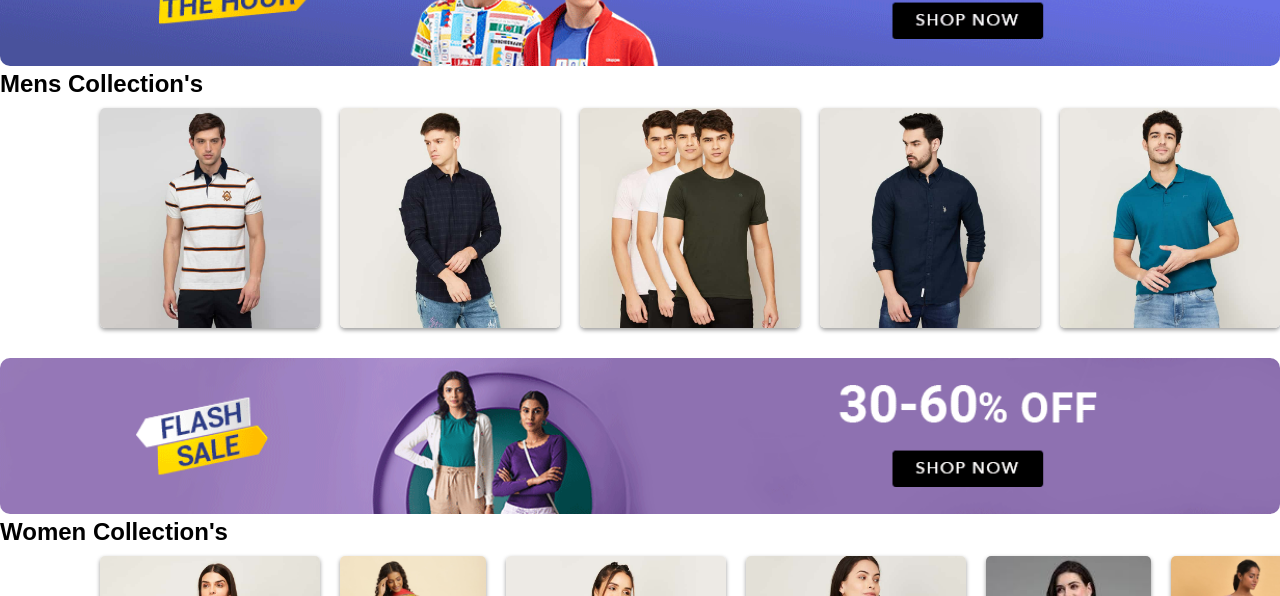
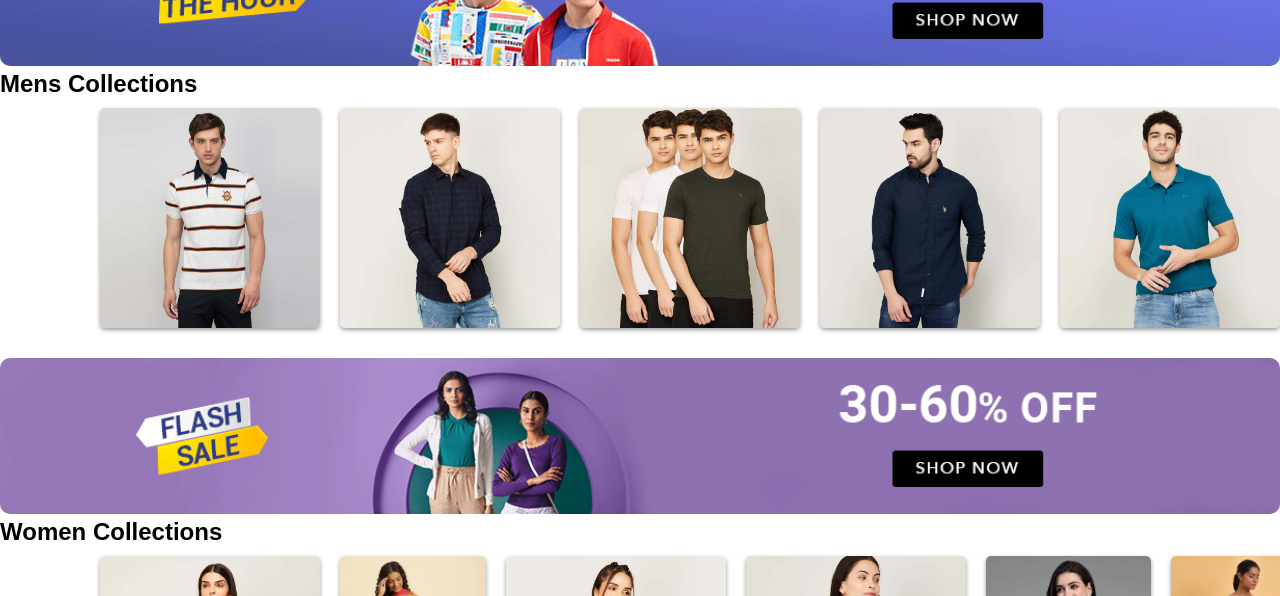
Before and after one commit to Mulamallika10/react-static-page, a React (Create React App) app: page / in a window 1280 px wide. Shown: the part 158-754 px from the top of the page. Built offline with nearby package versions, Linux system fonts and the light colour scheme.

Commit message:
2 files headings changed

```diff
--- a/src/components/Categories/MCategories.jsx
+++ b/src/components/Categories/MCategories.jsx
@@ -5,7 +5,7 @@ export default function MCategories(props) {
   const { title, image1, image2, image3, image4, image5, image6 ,image7} = props.gentsObj;
   return (
     <div className='MensCollection'>
-      <h2>Mens Collection's</h2>
+      <h2>Mens Collections</h2>
       <div className='MenImages'>
         <img src={image1} alt={title} />
         <img src={image2} alt={title} />
--- a/src/components/Categories/WCategories.jsx
+++ b/src/components/Categories/WCategories.jsx
@@ -5,7 +5,7 @@ export default function WCategories(props) {
     const { title, image1, image2, image3, image4, image5, image6,image7 } = props.womenObj;
     return (
         <div className='MensCollection'>
-            <h2>Women Collection's</h2>
+            <h2>Women Collections</h2>
             <div className='MenImages'>
                 <img src={image1} alt={title} />
                 <img src={image2} alt={title} />
```
